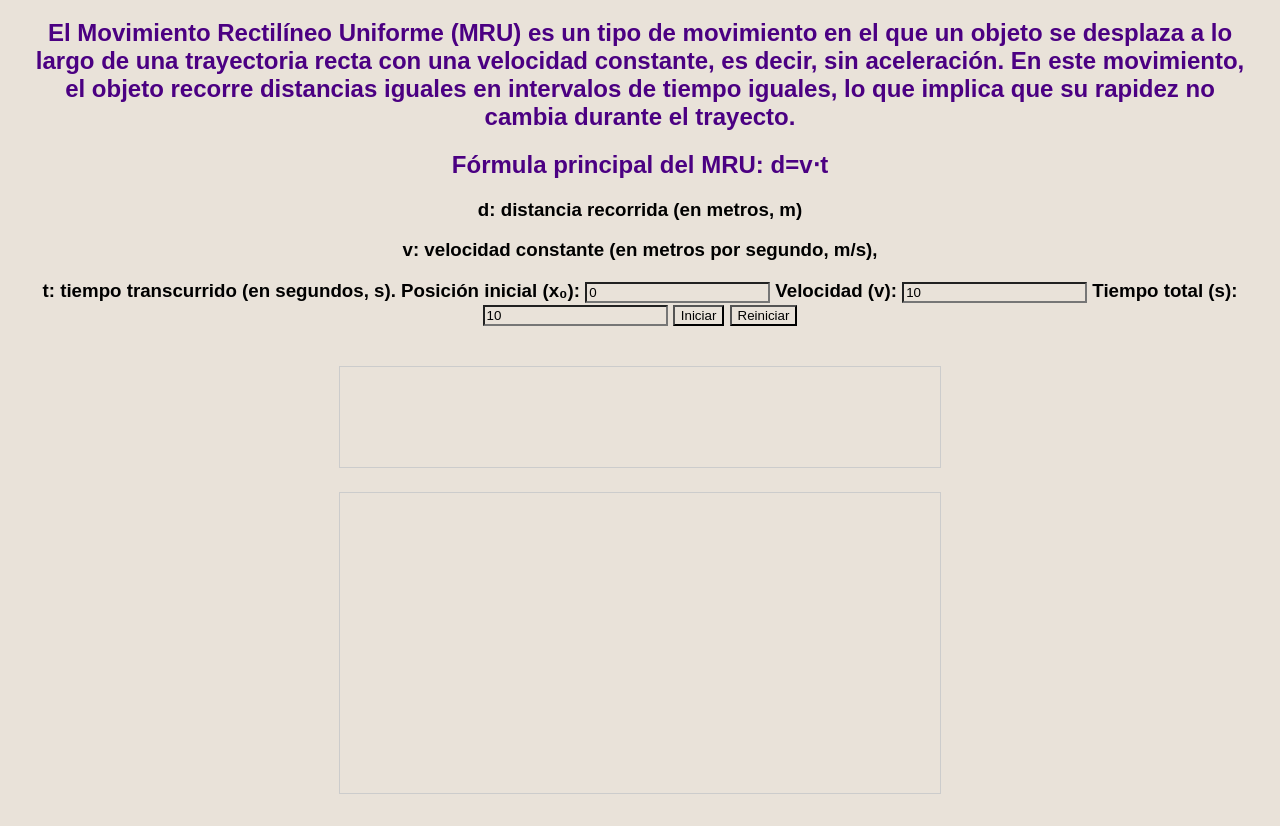
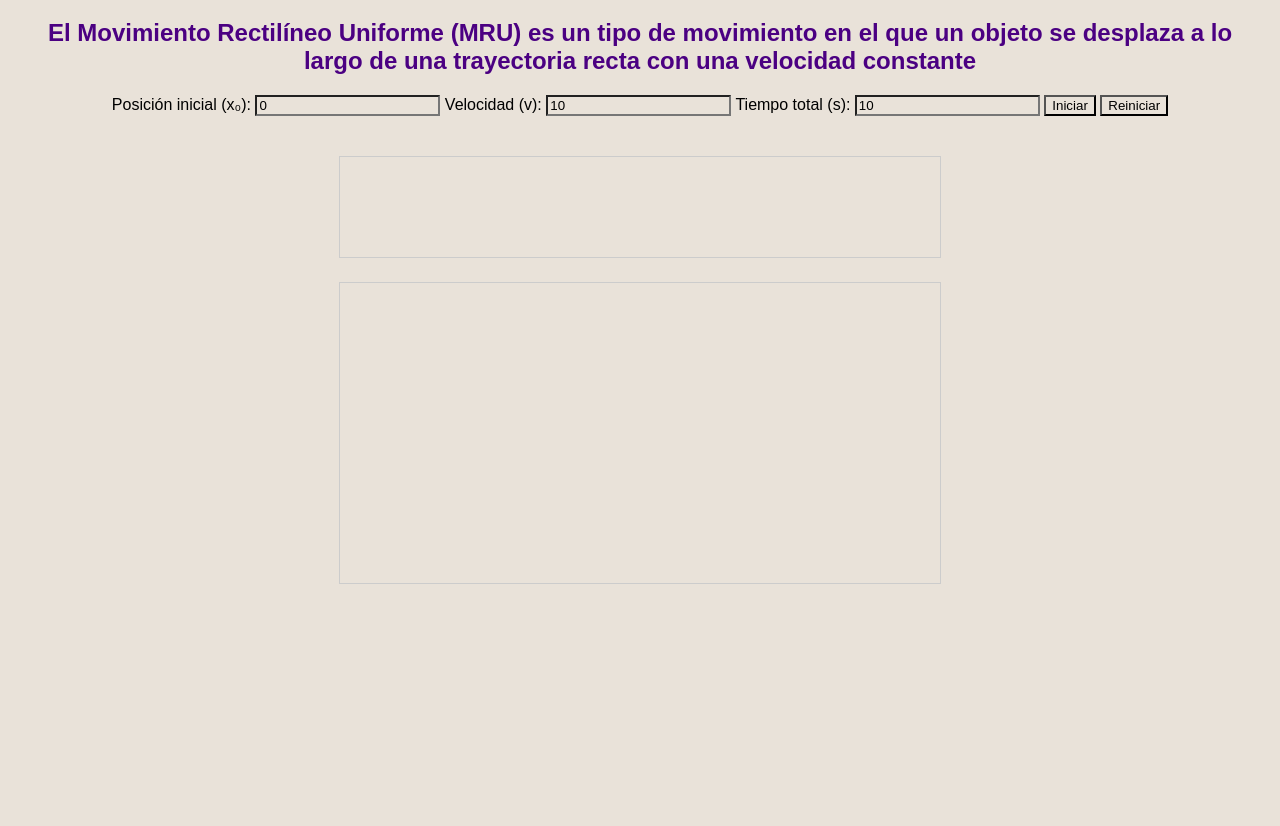
Before and after one commit to Gutiinsano123/Gutiinsano123.github.io, a plain HTML site: page index.html in a window 1280 px wide. Shown: the part 89-915 px from the top of the page. After the commit the page ends 800 px from the top, so only its background shows below. Drawn offline with nearby package versions, Linux system fonts and the light colour scheme.

Commit message:
Update index.html

```diff
--- a/index.html
+++ b/index.html
@@ -9,11 +9,7 @@
   <h1>Simulador de Movimiento Rectilíneo Uniforme (MRU)</h1>
 
   <div class="controls">
-    <h2>El Movimiento Rectilíneo Uniforme (MRU) es un tipo de movimiento en el que un objeto se desplaza a lo largo de una trayectoria recta con una velocidad constante, es decir, sin aceleración. En este movimiento, el objeto recorre distancias iguales en intervalos de tiempo iguales, lo que implica que su rapidez no cambia durante el trayecto.</h2>    <h2>Fórmula principal del MRU:
-d=v⋅t</h2>
-<h3>d: distancia recorrida (en metros, m)</h3>
-<h3>v: velocidad constante (en metros por segundo, m/s),
-<h3>t: tiempo transcurrido (en segundos, s).
+    <h2>El Movimiento Rectilíneo Uniforme (MRU) es un tipo de movimiento en el que un objeto se desplaza a lo largo de una trayectoria recta con una velocidad constante</h2>
     <label>Posición inicial (x₀): <input type="number" id="x0" value="0" /></label>
     <label>Velocidad (v): <input type="number" id="v" value="10" /></label>
     <label>Tiempo total (s): <input type="number" id="time" value="10" /></label>
```
